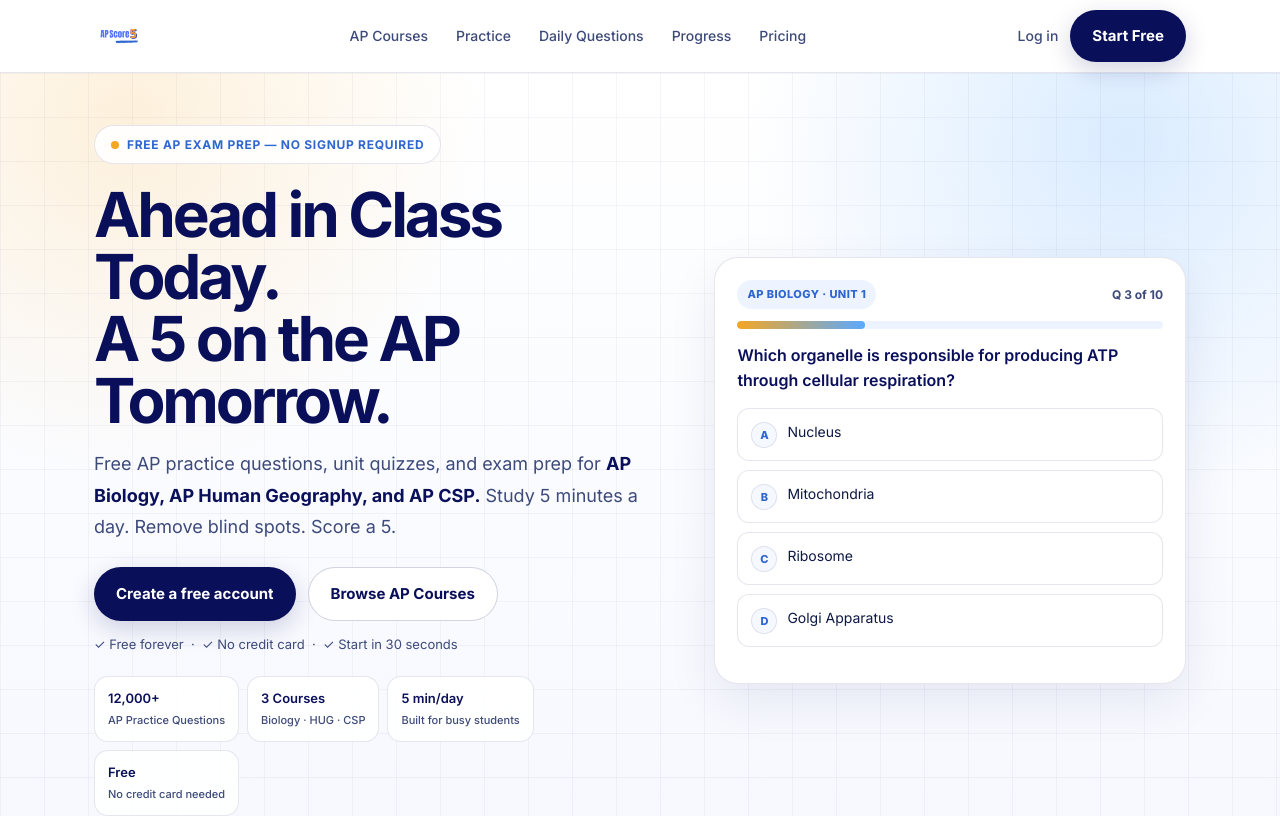
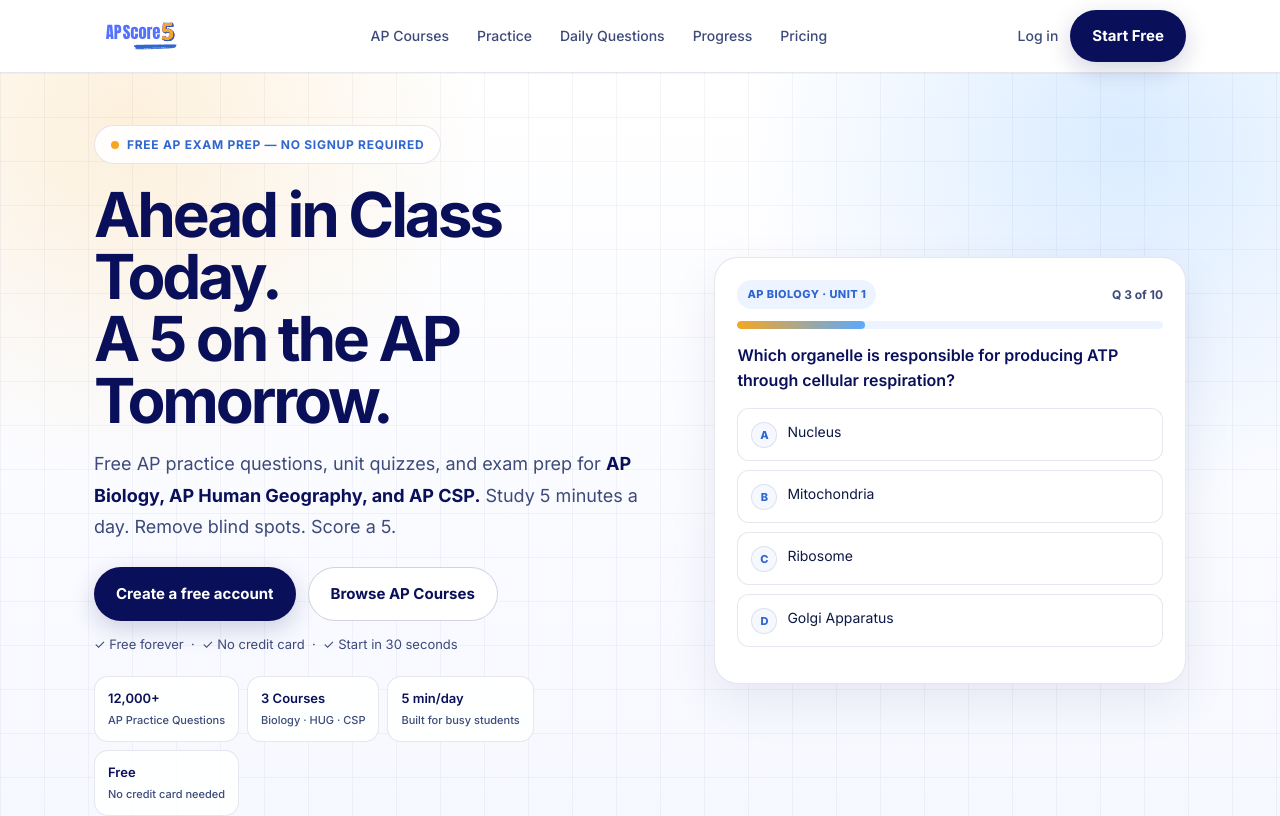
Before and after one commit to ap461/apscore5, a Next.js app: page / in a window 1280 px wide. Shown: the top 816 px of the page. Built offline with nearby package versions, Linux system fonts and the light colour scheme.

Commit message:
fix: increase logo size to 90px height

```diff
--- a/app/globals.css
+++ b/app/globals.css
@@ -19,7 +19,7 @@
 .btn-accent{background:var(--orange);color:var(--navy)}
 .nav-wrap{position:sticky;top:0;z-index:100;backdrop-filter:blur(14px);-webkit-backdrop-filter:blur(14px);background:rgba(255,255,255,.95);border-bottom:1px solid var(--border)}
 .nav{height:72px;display:flex;align-items:center;justify-content:space-between;gap:16px}
-.brand-logo{height:48px;width:auto;display:block}
+.brand-logo{height:90px;width:auto;display:block;max-width:220px}
 .nav-links{display:flex;align-items:center;gap:2px}
 .nav-link{padding:8px 13px;border-radius:999px;font-size:14px;font-weight:500;color:var(--muted);transition:.15s;white-space:nowrap}
 .nav-link:hover{color:var(--navy);background:var(--soft2)}
```
